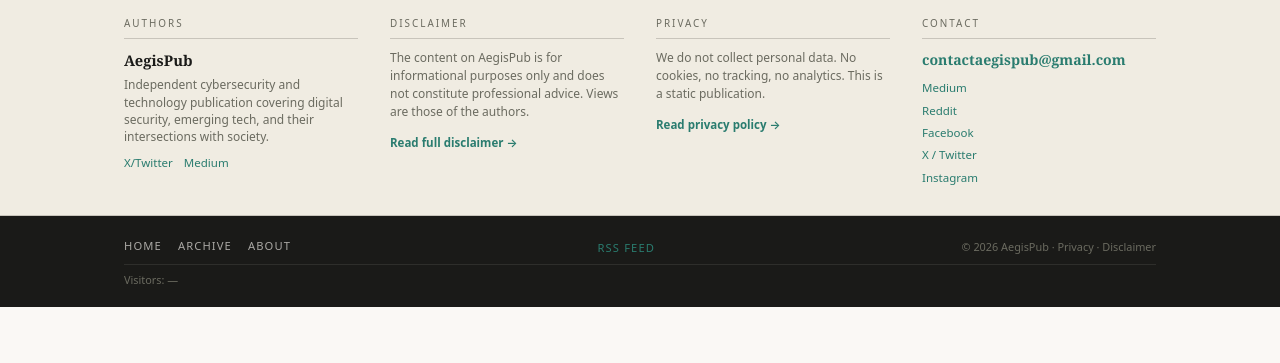
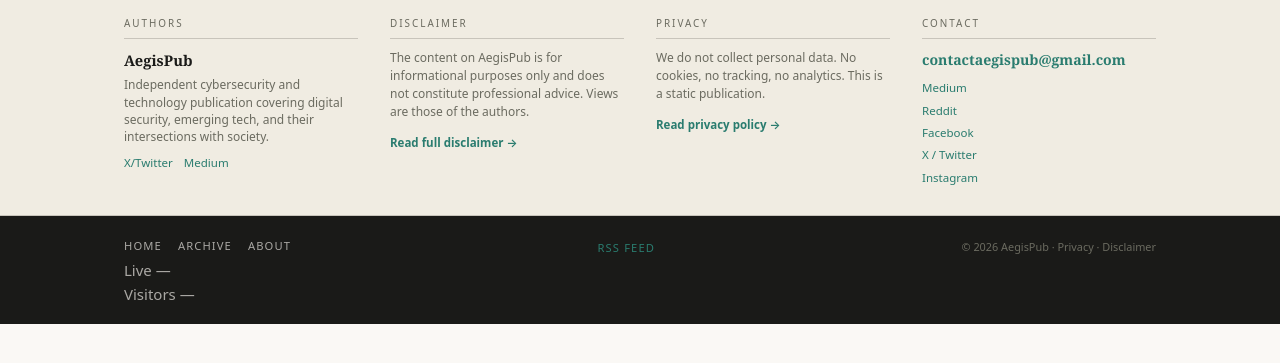
Before and after one commit to Aegispub/aegispub, a Jekyll site: the page built from index.md, in a window 1280 px wide and 900 px high, scrolled down 892 px. Shown: the top 363 px of the window. Built offline with Jekyll 4.4.1, drawn with Linux system fonts in a browser that asks for light colours.

Commit message:
Update footer.html Visitor Count

```diff
--- a/_includes/footer.html
+++ b/_includes/footer.html
@@ -19,9 +19,25 @@
 
     </div>
 
-    <!-- Visitor counter — sits below the flex row, full width -->
-    <div class="footer__visitors">
-      Visitors: <span id="visitor-count">—</span>
+    <!-- Stats bar — below the flex row, full width -->
+    <div class="footer__stats">
+
+      <div class="footer__stat">
+        <div class="footer__stat-top">
+          <span class="footer__stat-label">Live</span>
+          <span class="footer__stat-value" id="live-count">—</span>
+        </div>
+        <span class="footer__stat-flags" id="live-flags"></span>
+      </div>
+
+      <div class="footer__stat">
+        <div class="footer__stat-top">
+          <span class="footer__stat-label">Visitors</span>
+          <span class="footer__stat-value" id="visitor-count">—</span>
+        </div>
+        <span class="footer__stat-flags" id="country-flags"></span>
+      </div>
+
     </div>
 
   </div>
```
